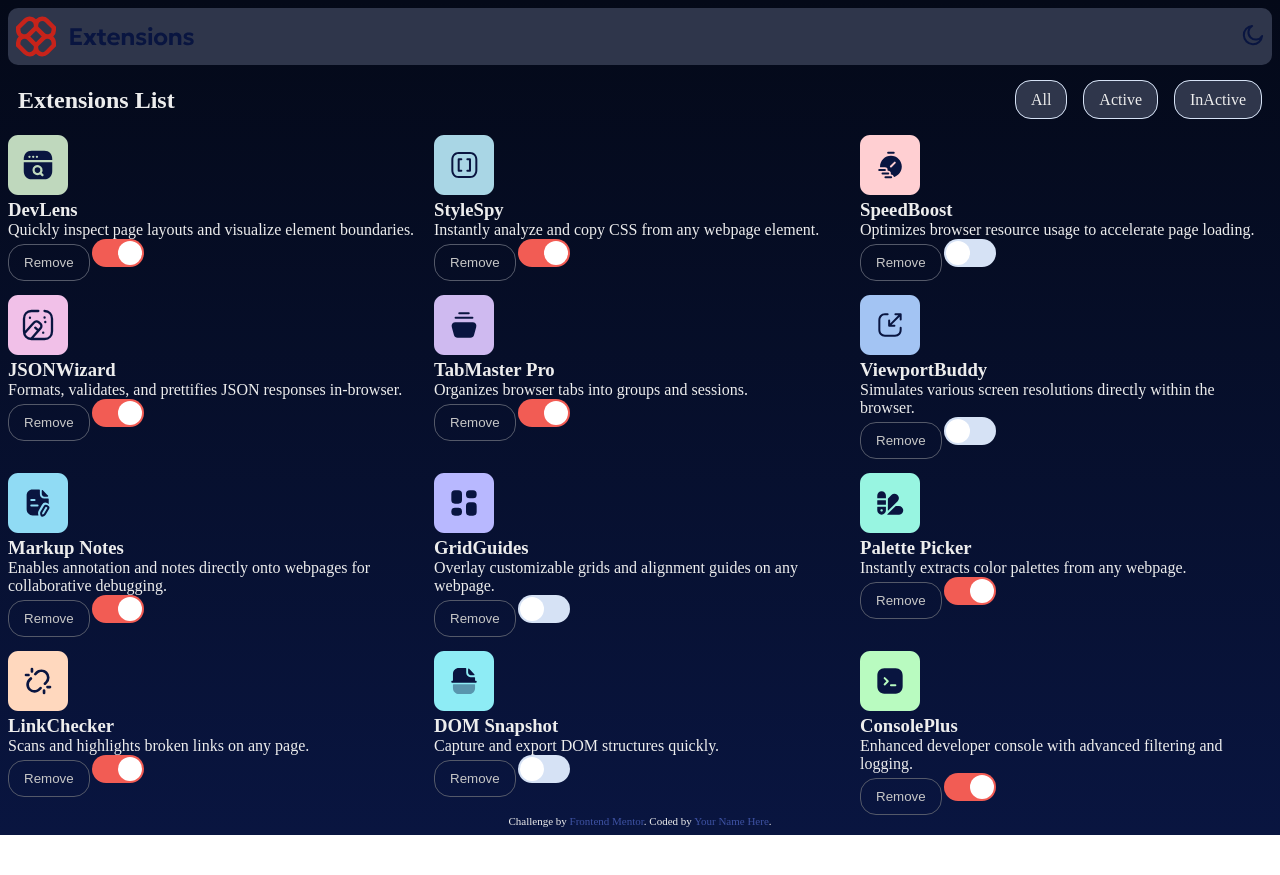
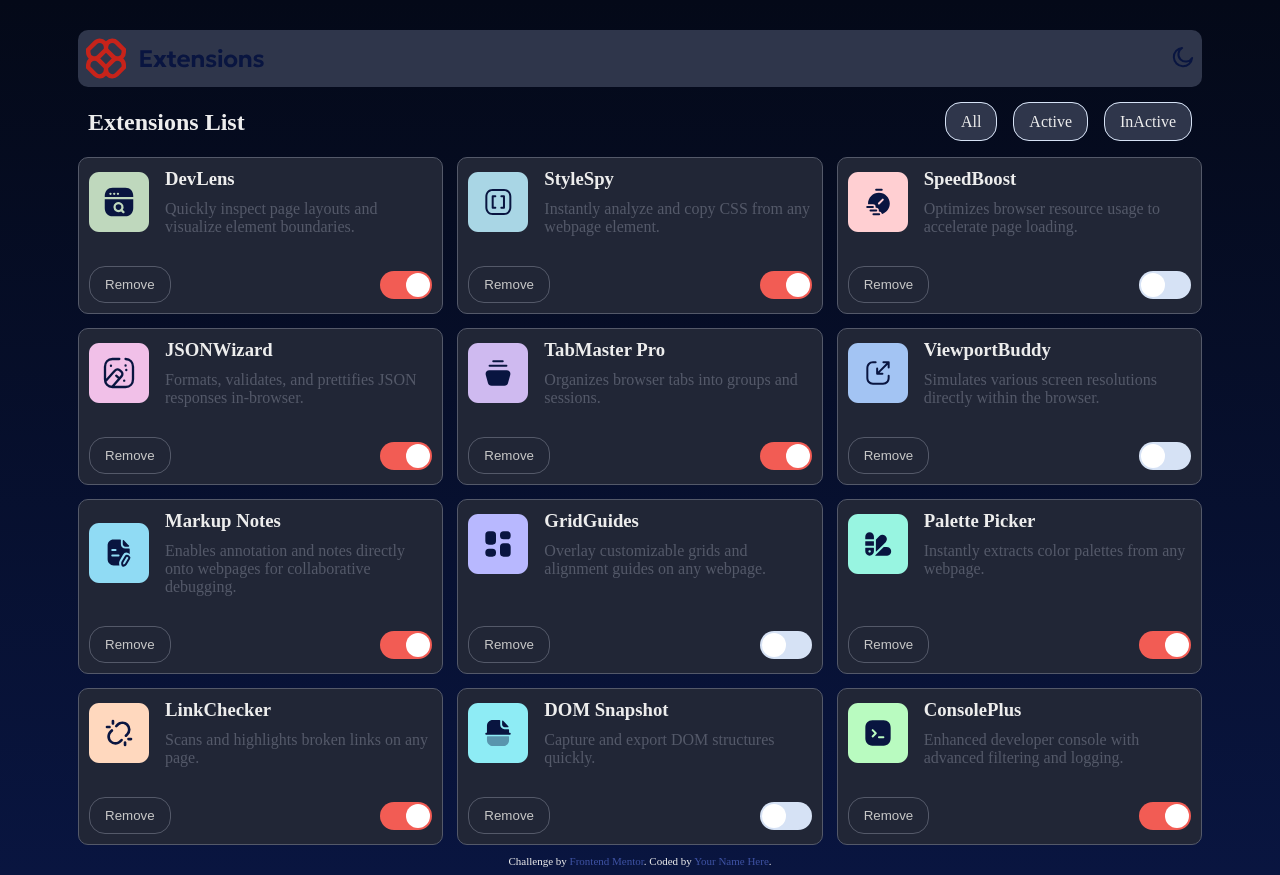
Before and after one commit to Jamieeee1/browser-extensions-manager-ui-main, a React (Vite) app: page / in a window 1280 px wide. Before the commit the page ends 835 px from the top, so only its background shows below. Built offline with nearby package versions, Linux system fonts and the light colour scheme.

Commit message:
minnor changes to items

```diff
--- a/src/components/Individual.jsx
+++ b/src/components/Individual.jsx
@@ -4,15 +4,15 @@ import { DataContext } from "../App";
 const Individual = ({ item }) => {
   const { toggleActiveStatus, removeExtension } = useContext(DataContext);
   return (
-    <div>
-      <div>
+    <div className="item-div">
+      <div className="item-top-div">
         <img src={item.logo} alt="" />
-        <div>
+        <div className="item-top-inner">
           <h3> {item.name} </h3>
-          <p>{item.description}</p>
+          <p className="item-description">{item.description}</p>
         </div>
       </div>
-      <div>
+      <div className="item-bottom-div">
         <button
           className="remove-btn"
           onClick={() => removeExtension(item.name)}
--- a/src/components/Nav.jsx
+++ b/src/components/Nav.jsx
@@ -3,7 +3,7 @@ import { NavLink } from "react-router-dom";
 
 const Nav = () => {
   return (
-    <>
+    <div className="nav">
       <h2>Extensions List</h2>
       <ul className="nav-list">
         <li>
@@ -31,7 +31,7 @@ const Nav = () => {
           </NavLink>
         </li>
       </ul>
-    </>
+    </div>
   );
 };
 
--- a/src/layouts/Mainlayout.jsx
+++ b/src/layouts/Mainlayout.jsx
@@ -10,7 +10,7 @@ const Mainlayout = () => {
   const { colorScheme, toggleColorScheme } = useContext(DataContext);
   const checkColorScheme = () => (colorScheme === "light" ? dark : light);
   return (
-    <>
+    <div className="cover-div">
       <div className="header">
         <img src={logo} alt="logo" />
         <div>
@@ -26,13 +26,13 @@ const Mainlayout = () => {
           </label>
         </div>
       </div>
-      <nav className="nav">
+      <>
         <Nav />
-      </nav>
+      </>
       <div className="outlet">
         <Outlet />
       </div>
-    </>
+    </div>
   );
 };
 
```
